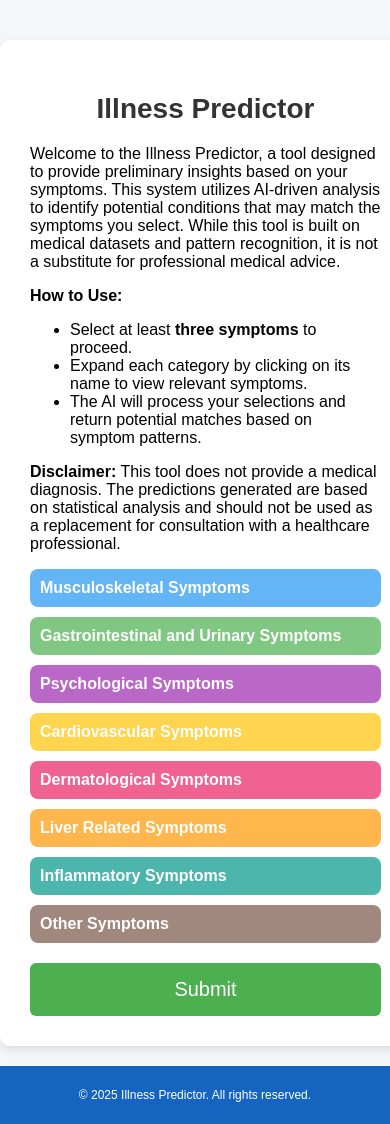
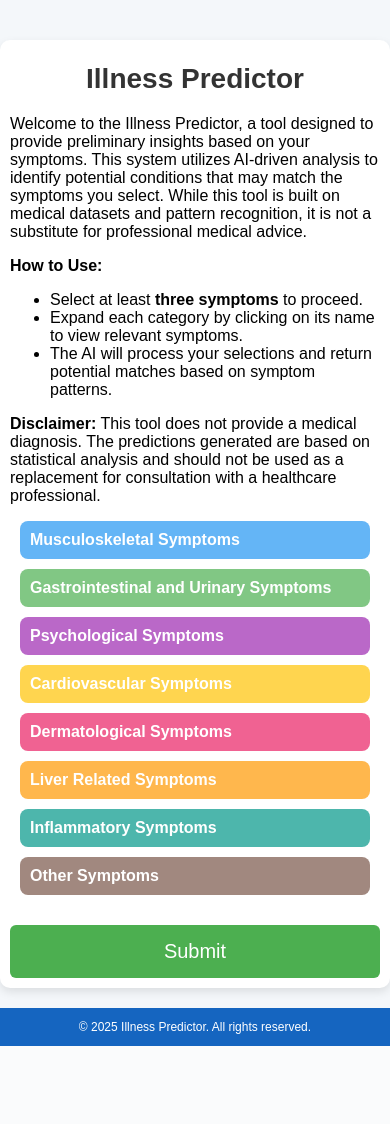
Before and after one commit to celkiboi/illness_predictor, a Django app: page / in a window 390 px wide. After the commit the page ends 1046 px from the top, so only its background shows below. Run offline with Django 4.2, Linux system fonts and the light colour scheme.

Commit message:
Update mobile CSS

```diff
--- a/static/css/style.css
+++ b/static/css/style.css
@@ -30,6 +30,23 @@
     box-shadow: 0 4px 10px rgba(0, 0, 0, 0.1);
     margin: 20px auto;
     flex-grow: 1;
+}
+
+@media (max-width: 768px) {
+    .form-container {
+        padding: 0;
+        width: 100%;
+        margin-left: 0;
+        margin-right: 0;
+    }
+
+    .form-container form {
+        margin: 10px;
+    }
+
+    .form-container div {
+        margin: 10px;
+    }
 }
 
 h2 {
@@ -185,13 +202,21 @@
 #disease-results {
     max-width: 800px;
     width: 100%;
-    margin: 0 auto;
+    margin: 0;
     text-align: center;
     padding: 20px;
     background-color: white;
     border-radius: 8px;
     box-shadow: 0 4px 6px rgba(0, 0, 0, 0.1);
     margin-bottom: 40px;
+}
+
+@media (max-width: 768px) {
+    #disease-results {
+        padding: 0;
+        margin-left: 0;
+        margin-right: 0;
+    }
 }
 
 table {
@@ -229,6 +254,7 @@
     table {
         width: 100%;
         font-size: 14px;
+        margin-left: 0;
     }
 }
 
@@ -272,7 +298,6 @@
     background-color: #1565c0;
     color: white;
     text-align: center;
-    padding: 15px;
     font-size: 14px;
     width: 100%;
     position: relative;
@@ -285,10 +310,9 @@
     align-items: center;
 }
 
-@media (max-width: 600px) {
+@media (max-width: 768px) {
     .footer {
         font-size: 12px;
-        padding: 10px;
         width: 100%;
     }
 }
```
